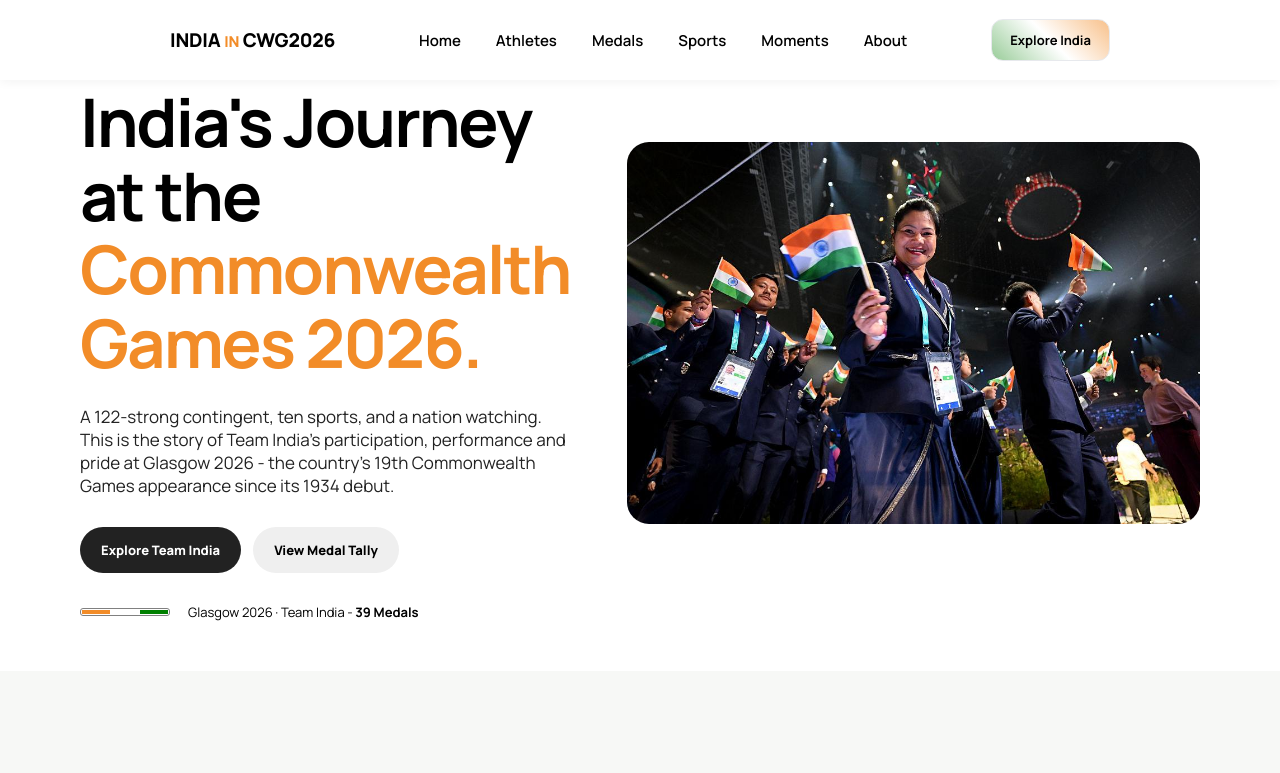
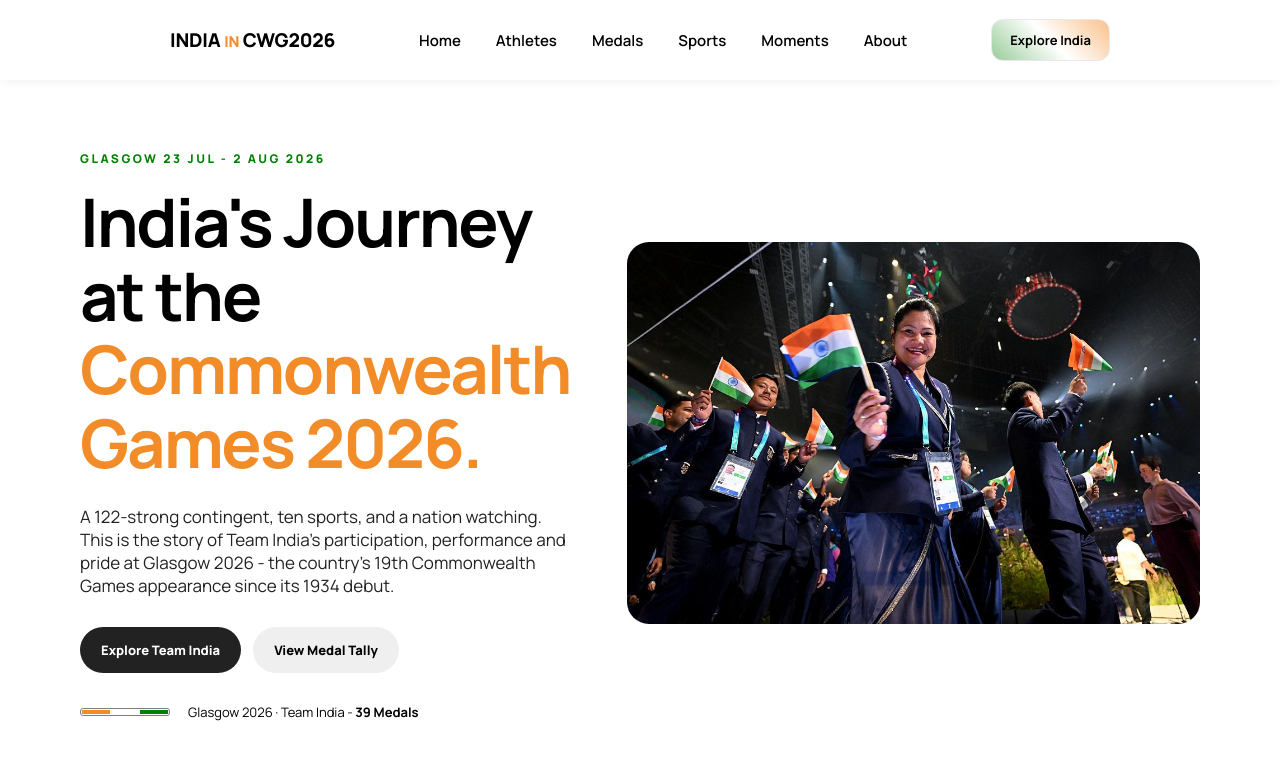
Before and after one commit to amitkarakoti7-tech/aotm2cwg, a plain HTML site: page index.html in a window 1280 px wide. Shown: the top 773 px of the page. Drawn offline with nearby package versions, Linux system fonts and the light colour scheme.

Commit message:
Add files via upload

```diff
--- a/aotm2.css
+++ b/aotm2.css
@@ -62,7 +62,7 @@ nav ul li a:hover {
 #toppage {
     display: flex;
     gap: 5%;
-    padding: 50px 80px;
+    padding: 150px 80px;
 }
 
 
```
